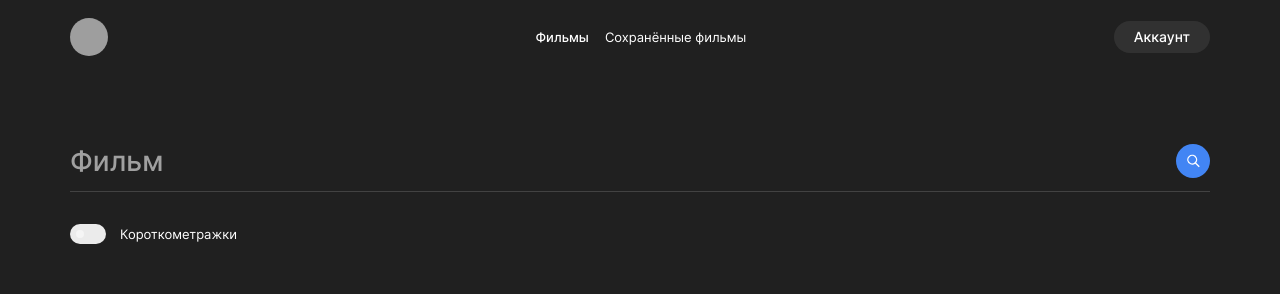
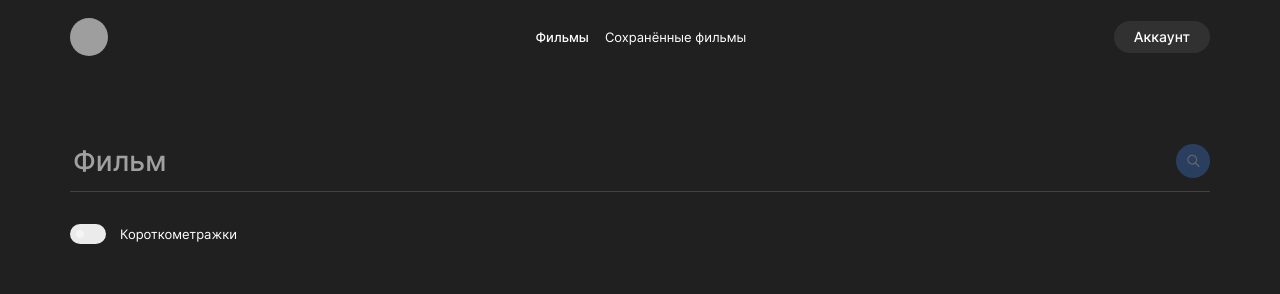
Before and after one commit to EmilNiftiev/movies-explorer-frontend, a React (Create React App) app: page /movies in a window 1280 px wide. Shown: the top 294 px of the page. Built offline with nearby package versions, Linux system fonts and the light colour scheme; no server answers; sample sign-in values are in the browser's storage; grey boxes are pictures that could not be loaded.

Commit message:
Доделан функционал регистрации/логина и профиля. Реализован запрос фильмов из БД и запись найденных фильмов в localStorage

```diff
--- a/src/components/App/App.js
+++ b/src/components/App/App.js
@@ -16,7 +16,9 @@ import TooltipPopup from "../TooltipPopup/TooltipPopup";
 import mainApi from "../../utils/MainApi";
 
 const App = () => {
-  const [isLoggedIn, setIsLoggedIn] = useState(localStorage.getItem("loggedIn") || false);
+  const [isLoggedIn, setIsLoggedIn] = useState(
+    localStorage.getItem("loggedIn") || false
+  );
   const [currentUser, setCurrentUser] = useState({});
   const [isLoaderVisible, setIsLoaderVisible] = useState(false);
   // ------------------- Управление боковым меню -------------------
@@ -36,6 +38,8 @@ const App = () => {
     }
   };
   // ------------------------------------------------------------------
+  const [movies, setMovies] = useState([]);
+  const [foundMovies, setFoundMovies] = useState([]);
   // ------------------- Состояние тултип-попапа ----------------------
   const [tooltipState, setTooltipState] = useState({
     isVisible: false,
@@ -86,7 +90,10 @@ const App = () => {
     <CurrentUserContext.Provider value={currentUser}>
       <section className="app">
         <Preloader isLoaderVisible={isLoaderVisible} />
-        <TooltipPopup tooltipState={tooltipState} setTooltipState={setTooltipState} />
+        <TooltipPopup
+          tooltipState={tooltipState}
+          setTooltipState={setTooltipState}
+        />
         <SideMenu
           isLoggedIn={isLoggedIn}
           isSideMenu={isSideMenu}
@@ -95,7 +102,9 @@ const App = () => {
         <Routes>
           <Route
             path="/"
-            element={<Main isLoggedIn={isLoggedIn} openSideMenu={openSideMenu} />}
+            element={
+              <Main isLoggedIn={isLoggedIn} openSideMenu={openSideMenu} />
+            }
           />
           <Route
             path="/signin"
@@ -124,7 +133,12 @@ const App = () => {
                 element={Movies}
                 isLoggedIn={isLoggedIn}
                 openSideMenu={openSideMenu}
+                setIsLoaderVisible={setIsLoaderVisible}
                 setTooltipState={setTooltipState}
+                movies={movies}
+                setMovies={setMovies}
+                foundMovies={foundMovies}
+                setFoundMovies={setFoundMovies}
               />
             }
           />
--- a/src/components/Button/Button.js
+++ b/src/components/Button/Button.js
@@ -29,7 +29,7 @@ const Button = ({
           type={buttonType || "button"}
           className={`
       button
-      ${type === "search" && "button_type_search"}
+      ${type === "search" && `button_type_search ${additionalClass}`}
       ${type === "more" && "button_type_more"}
       ${type === "movies-like" && "button_type_movies-like"}
       ${type === "delete-movie" && "button_type_delete-movie"}
--- a/src/components/FilterCheckbox/FilterCheckbox.css
+++ b/src/components/FilterCheckbox/FilterCheckbox.css
@@ -1,7 +1,7 @@
 .filter-checkbox {
   display: flex;
   align-items: center;
-  margin: 32px 0 0;
+  margin: 20px 0 0;
 }
 
 .filter-checkbox__checkbox {
@@ -56,7 +56,7 @@
 @media screen and (max-width: 768px) {
   .filter-checkbox {
     flex-direction: row-reverse;
-    margin-top: 30px;
+    margin-top: 18px;
   }
   .filter-checkbox__title {
     margin-right: 16px;
@@ -68,7 +68,7 @@
 
 @media screen and (max-width: 414px) {
   .filter-checkbox {
-    margin-top: 40px;
+    margin-top: 28px;
   }
   .filter-checkbox__switcher {
     margin-right: 72px;
--- a/src/components/Login/Login.js
+++ b/src/components/Login/Login.js
@@ -12,14 +12,13 @@ const Login = ({ setIsLoaderVisible, handleLogin, setTooltipState }) => {
     formState: { errors, isValid },
     handleSubmit,
     reset,
-    getValues,
   } = useForm({ mode: "onChange" });
 
-  const onSumbit = () => {
+  const onSumbit = (formdata) => {
     setIsLoaderVisible(true);
     // console.log(JSON.stringify(data.email));
     mainApi
-      .login(getValues("password"), getValues("email"))
+      .login(formdata.password, formdata.email)
       .then((data) => {
         setTooltipState({
           isVisible: true,
@@ -47,7 +46,11 @@ const Login = ({ setIsLoaderVisible, handleLogin, setTooltipState }) => {
     <section className="login">
       <Logo />
       <h3 className="login__title">Рады видеть!</h3>
-      <form name="login" className="login__form" onSubmit={handleSubmit(onSumbit)}>
+      <form
+        name="login"
+        className="login__form"
+        onSubmit={handleSubmit(onSumbit)}
+      >
         <fieldset className="login__form-fields">
           <div className="login__input-container">
             <label className="login__input-caption">E-mail</label>
--- a/src/components/Movies/Movies.js
+++ b/src/components/Movies/Movies.js
@@ -4,12 +4,26 @@ import SearchForm from "../SearchForm/SearchForm";
 import MoviesCardList from "../MoviesCardList/MoviesCardList";
 import Footer from "../Footer/Footer";
 
-const Movies = ({ isLoggedIn, openSideMenu }) => {
+const Movies = ({
+  isLoggedIn,
+  openSideMenu,
+  setIsLoaderVisible,
+  setTooltipState,
+  movies,
+  setMovies,
+  setFoundMovies,
+}) => {
   return (
     <>
       <Header isLoggedIn={isLoggedIn} openSideMenu={openSideMenu} />
       <section className="movies">
-        <SearchForm />
+        <SearchForm
+          setIsLoaderVisible={setIsLoaderVisible}
+          setTooltipState={setTooltipState}
+          movies={movies}
+          setMovies={setMovies}
+          setFoundMovies={setFoundMovies}
+        />
         <MoviesCardList />
       </section>
       <Footer />
--- a/src/components/Register/Register.css
+++ b/src/components/Register/Register.css
@@ -50,15 +50,12 @@
 .register__form-input {
   border: none;
   text-align: left;
+  color: #fff;
   background: #2f2f2f;
   border-radius: 8px;
   font-size: 13px;
   line-height: 16px;
   padding: 15px;
-}
-
-.register__form-input {
-  color: #fff;
 }
 
 .register__form-input::placeholder {
--- a/src/components/SearchForm/SearchForm.css
+++ b/src/components/SearchForm/SearchForm.css
@@ -19,12 +19,27 @@
   font-size: 28px;
   line-height: 34px;
   background-color: inherit;
-  padding: 0;
+  padding: 0 0 0 3px;
   color: #a0a0a0;
 }
 
 .search-form__input::placeholder {
   color: #a0a0a0;
+}
+
+.search-form__errors-container {
+  display: flex;
+  height: 12px;
+  align-items: center;
+  margin-left: 5px;
+  max-width: fit-content;
+}
+
+.search-form__error-message {
+  color: #ee3465;
+  font-size: 10px;
+  margin: 0;
+  margin-top: 3px;
 }
 
 /* .search-form__input:focus {
@@ -40,7 +55,7 @@
     padding: 60px 0 80px;
   }
   .search-form__input {
-    max-width: 670px;
+    max-width: 660px;
   }
 }
 
--- a/src/components/SearchForm/SearchForm.js
+++ b/src/components/SearchForm/SearchForm.js
@@ -1,20 +1,97 @@
 import "./SearchForm.css";
 import Button from "../Button/Button";
 import FilterCheckbox from "../FilterCheckbox/FilterCheckbox";
+import { useForm } from "react-hook-form";
+import moviesApi from "../../utils/MoviesApi";
 
-const SearchForm = () => {
+const SearchForm = ({
+  setIsLoaderVisible,
+  setTooltipState,
+  setMovies,
+  setFoundMovies,
+}) => {
+  // ------------------- Валидация ---------------------
+  const {
+    register,
+    formState: { errors, isValid },
+    handleSubmit,
+  } = useForm({ mode: "onChange" });
+
+  // -------------------- Сабмит -----------------------
+  const onSubmit = (searchdata) => {
+    setIsLoaderVisible(true); // Отображаем лоадер
+    moviesApi
+      .getMovies() // Получаем все фильмы
+      .then((movies) => {
+        setMovies(movies); // Загрузить фильмы
+        // Фильтруем по тексту в поиске
+        const foundedMovies = movies.filter(
+          (movie) =>
+            movie.nameRU
+              .toLowerCase()
+              .includes(searchdata.movieName.toLowerCase()) // movieName - значение инпута
+        );
+        // Если массив не пустой, то записываем найденное в лок. хран.
+        if (foundedMovies.length !== 0) {
+          localStorage.setItem("foundedMovies", JSON.stringify(foundedMovies)); // Добавляем найденный фильм в лок. хран.
+          // Обновляем стейт
+          setFoundMovies(foundedMovies);
+          // Если ничего не найдено, покажем предупреждение
+        } else {
+          setTooltipState({
+            isVisible: true,
+            isSuccessful: false,
+            text: "Ничего не найдено!",
+          });
+        }
+      })
+      .catch((err) => {
+        console.log(err);
+        setTooltipState({
+          isVisible: true,
+          isSuccessful: false,
+          text: "Во время запроса произошла ошибка. Возможно, проблема с соединением или сервер недоступен. Подождите немного и попробуйте ещё раз",
+        });
+      })
+      .finally(() => {
+        setIsLoaderVisible(false);
+      });
+  };
+
   return (
     <section className="search-form">
-      <form className="search-form__form">
+      <form className="search-form__form" onSubmit={handleSubmit(onSubmit)}>
         <div className="search-form__container">
           <input
             className="search-form__input"
             name="search"
             placeholder="Фильм"
-            minLength="1"
-            required
+            {...register("movieName", {
+              required: "Поле должно быть заполнено",
+              minLength: {
+                value: 2,
+                message: "Минимальная длина - 2 символа",
+              },
+              maxLength: {
+                value: 30,
+                message: "Максимальная длина - 30 символов",
+              },
+            })}
           />
-          <Button type="search" buttonType="submit" />
+
+          <Button
+            type="search"
+            buttonType="submit"
+            additionalClass={!isValid && "button_disabled"}
+          />
+        </div>
+        <div className="search-form__errors-container">
+          {errors?.movieName && (
+            <p className="search-form__error-message">
+              {errors?.movieName?.message ||
+                "Произошла ошибка! Пожалуйста, попробуйте еще раз."}
+            </p>
+          )}
         </div>
         <FilterCheckbox />
       </form>
```
Also changed, not shown: src/components/Profile/Profile.js (+29 -13 lines), src/components/Register/Register.js (+13 -7 lines).
